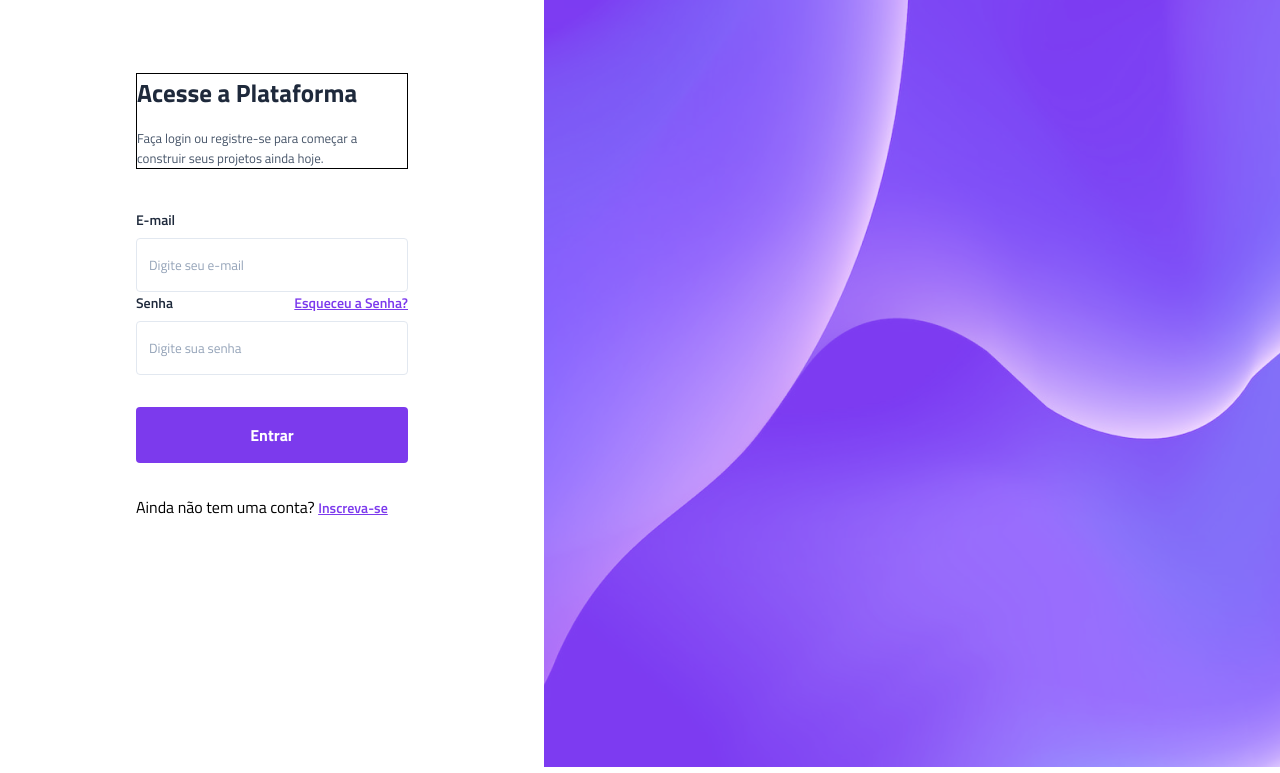
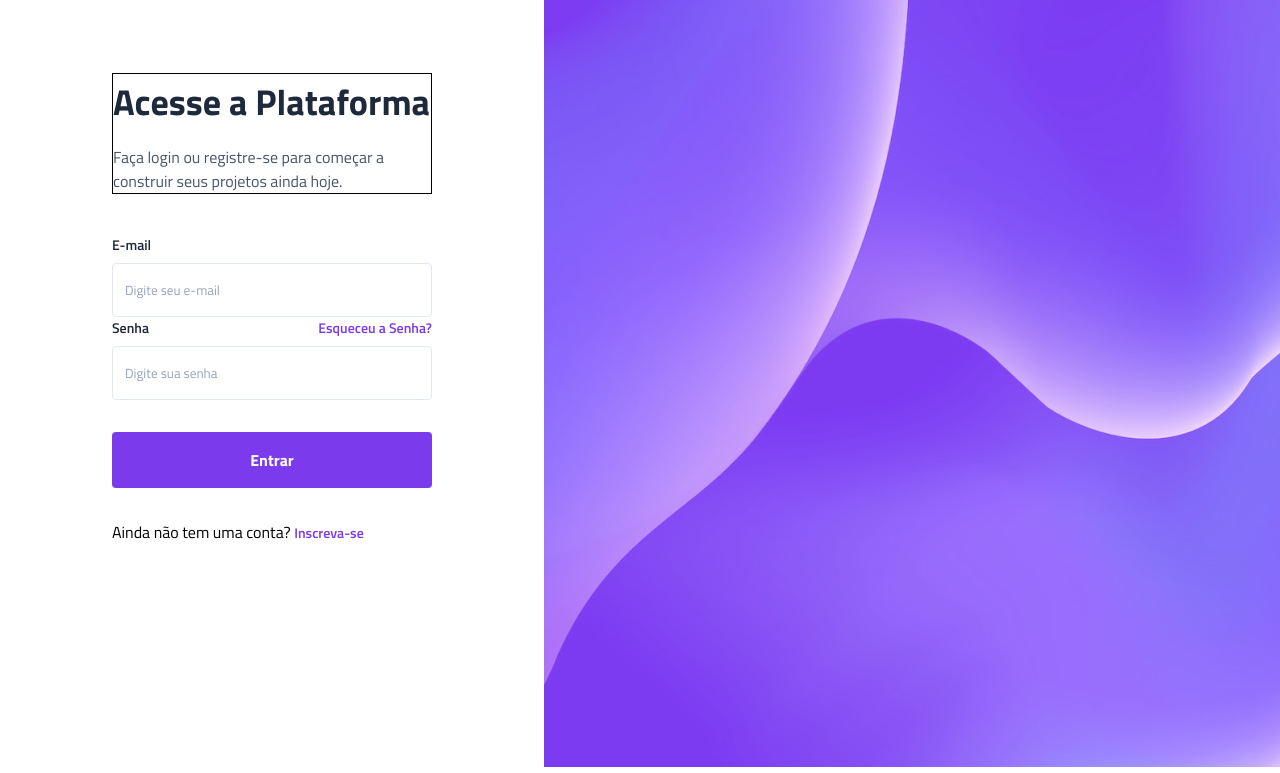
Before and after one commit to Jamalzin98/projeto-vertigo, a plain HTML site: page index.html in a window 1280 px wide. Shown: the part 133-906 px from the top of the page. Drawn offline with Linux system fonts and the light colour scheme; a web font is replaced by a local one.

Commit message:
termino das alterações do conteúdo

```diff
--- a/style.css
+++ b/style.css
@@ -14,6 +14,7 @@
     --gray-200:#e2e8f0;
     --purple:#7c3aed;
     --white: #fff;
+    --light-purple: #9F67FF;
    }
    /* numero = 20 */
    /* print(numero */
@@ -86,7 +87,7 @@ main{
 
 .login a{
     color: var(--purple);
-    text-decoration: underline;
+    text-decoration: none;
     font-size: 0.875rem;
     font-weight: 600;
 }
@@ -109,6 +110,10 @@ main{
 
 }
 
+.login button:hover{
+    background: var(--light-purple);
+    transition: 0.3s;
+}
 .login > p{
     color: var(--gray-600)
 }
@@ -131,6 +136,7 @@ main{
         margin: 2.5rem 7rem 7rem;
 
         height: fit-content;
+
     }
 }
 header  img {
@@ -139,12 +145,26 @@ header  img {
 main {
     margin-inline: 7rem;
     max-width: 24rem;
+    padding: 0;
 }
 .conteudo{
     width: 100%;
+    display: flex;
+    flex-direction: column;
+    align-items: center;
 }
 .bg-desktop {
     display: block;
     width: 100%;
 }
+
+.descricao h1{
+    font-size: 2.25rem;
+
+}
+
+.descricao p {
+    font-size: 1rem;
+}
+
 /* nome da cor,rgb,rgba,bex,hsl,hwb */
```
